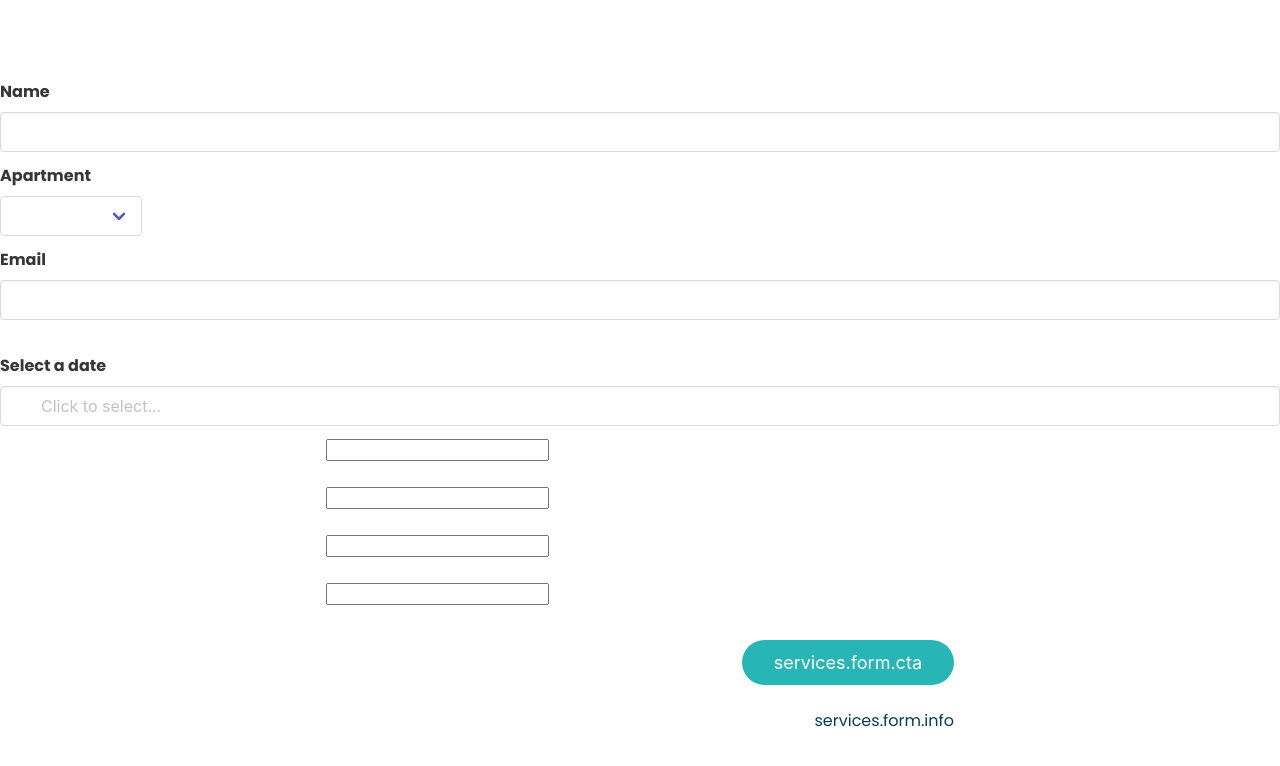
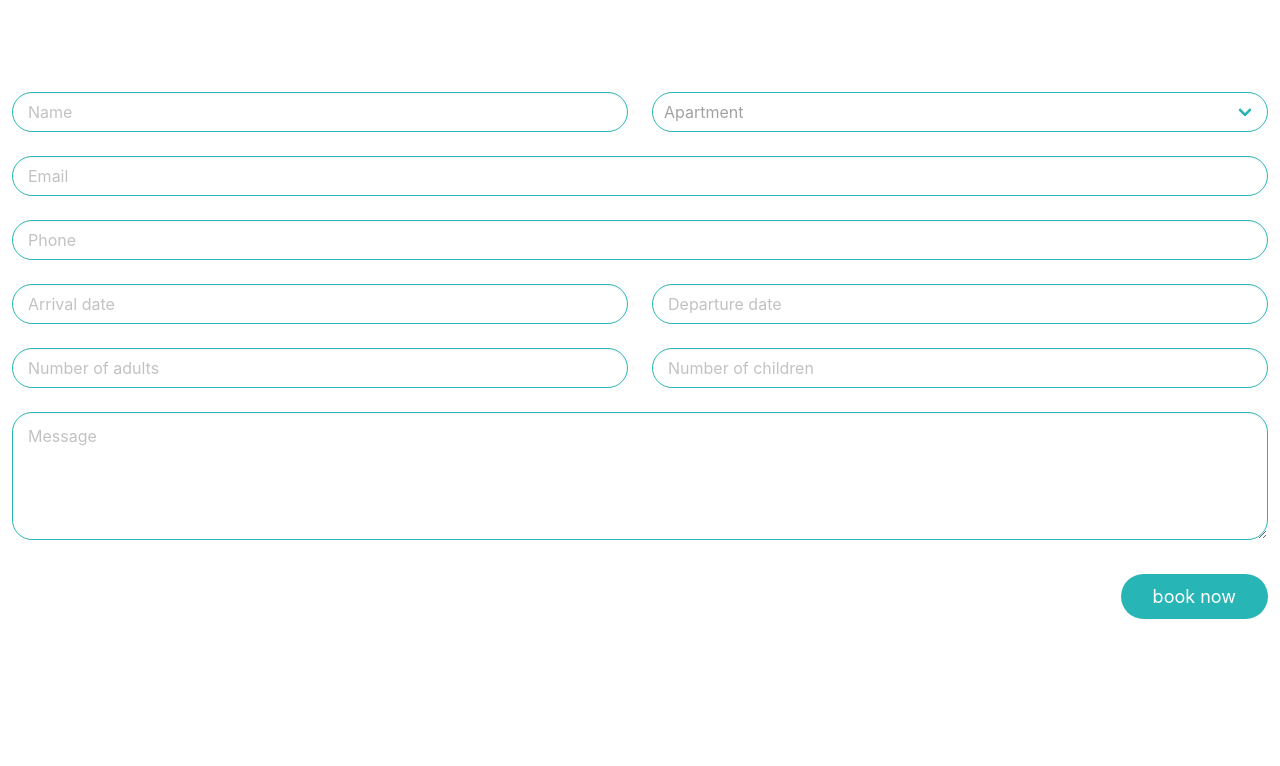
Before and after one commit to ekrehic/River-Drina, a Vue app: page /book-form-draft in a window 1280 px wide. Shown: the top 766 px of the page. Built offline with nearby package versions, Linux system fonts and the light colour scheme.

Commit message:
book form

```diff
--- a/public/index.html
+++ b/public/index.html
@@ -22,12 +22,17 @@
     </noscript>
     <div id="app"></div>
     <!-- built files will be auto injected -->
-  <div  style="opacity: 0; height: 0; width: 0">
+  <div  style="opacity: 0; height: 0; width: 0; display: none;">
       <form class="form" name="book" method="post" netlify netlify-honeypot="bot-field">
-          <input type="text" name="name" />
-          <input type="text" name="apartment" />
-          <input type="text" name="email" />
-          <input type="text" name="arrivalDate" />
+          <input type="text" name="Name" />
+          <input type="text" name="Apartment" />
+          <input type="text" name="Email" />
+          <input type="text" name="Phone" />
+          <input type="text" name="Arrival Date" />
+          <input type="text" name="Departure Date" />
+          <input type="text" name="Adults" />
+          <input type="text" name="Children" />
+          <input type="text" name="Message" />
           <textarea name="message"></textarea>
       </form>
   </div>
--- a/src/assets/scss/base/forms.scss
+++ b/src/assets/scss/base/forms.scss
@@ -0,0 +1,94 @@
+.form {
+  .input,
+  .select,
+  .textarea {
+    border-radius: 20px;
+    border-color: #28B5B5;
+
+    &:focus {
+      outline: none;
+      box-shadow: 0 0 8px rgba(40, 181, 181, 0.5);
+    }
+
+    select {
+      border-radius: 20px;
+      border-color: #28B5B5;
+
+      &:focus {
+        outline: none;
+        box-shadow: 0 0 8px rgba(40, 181, 181, 0.5);
+      }
+    }
+  }
+
+  .input,
+  .textarea {
+    padding-left: 15px;
+  }
+
+  .select {
+    &::after  {
+      border-color: #28B5B5 !important;
+    }
+  }
+
+  .b-numberinput {
+      width: 100%;
+
+      input {
+        text-align: left;
+
+        &::placeholder {
+          text-align: left;
+        }
+      }
+  }
+
+  .datepicker {
+    .datepicker-header {
+      padding-bottom: 10px;
+      margin-bottom: 0;
+
+      .pagination-previous,
+      .pagination-next {
+        display: none;
+      }
+
+      .pagination-list {
+        .control {
+          padding: 0;
+
+        }
+      }
+    }
+
+    .input {
+      &:focus {
+        outline: none;
+        box-shadow: 0 0 8px rgba(40, 181, 181, 0.5) !important;
+      }
+    }
+
+    .dropdown-content {
+      padding-top: 0;
+    }
+
+    .datepicker-table {
+     .datepicker-cell {
+       padding: 4px 8px;
+
+       &.is-today {
+         border-color: rgba(40, 181, 181, 0.5);
+       }
+
+       &.is-selected {
+        background-color: #28B5B5;
+       }
+     }
+    }
+  }
+
+  .help.counter {
+    display: none;
+  }
+}
--- /dev/null
+++ b/src/assets/scss/base/modal.scss
@@ -0,0 +1,48 @@
+.modal {
+  &.is-active {
+    z-index: 100;
+  }
+
+  .modal-background {
+    background: rgba(255, 255, 255, 0.3);
+    backdrop-filter: blur(10px);
+    -webkit-backdrop-filter: blur(10px);
+  }
+
+  .modal-content {
+    padding: 50px;
+    position: relative;
+
+    .modal__body {
+      background: #fff;
+      border-radius: 20px;
+      padding: 30px;
+      max-height: 100%;
+      overflow: auto;
+
+    }
+
+    .modal-close {
+      position: absolute;
+      background-image: url("../images/RiverDrina_yellow-shape.png");
+      background-size: contain;
+      background-repeat: no-repeat;
+      background-position: center;
+
+      &:hover,
+      &:focus {
+        background-color: unset;
+      }
+
+      &.is-large {
+        height: 70px;
+        max-height: 70px;
+        max-width: 70px;
+        min-height: 70px;
+        min-width: 70px;
+        width: 70px;
+      }
+    }
+
+  }
+}
--- a/src/assets/scss/main.scss
+++ b/src/assets/scss/main.scss
@@ -4,3 +4,4 @@
 @import "base/layout.scss";
 @import "base/buttons.scss";
 @import "base/forms.scss";
+@import "base/modal.scss";
--- a/src/components/forms/Book.vue
+++ b/src/components/forms/Book.vue
@@ -1,56 +1,134 @@
 <template>
   <div class="form form--book">
-
-    <b-field label="Name">
-      <b-input v-model="formData.name"></b-input>
+    <div class="columns is-multiline m-0">
+      <div class="column is-6">
+        <b-field>
+          <b-input v-model="formData.name" :placeholder="$t(`form.name`)"></b-input>
         </b-field>
-    <b-field label="Apartment">
-      <b-select placeholder="Select apartment" v-model="formData.apartment">
-        <option value="Apartman 1">
-          Apartman 1
-        </option>
-        <option value="Apartman 2">
-                Apartman 2
+      </div>
+      <div class="column is-6">
+        <b-field>
+          <b-select
+              :placeholder="$t(`form.apartment`)"
+              v-model="formData.apartment"
+              expanded
+          >
+            <option v-for="(a, i) in apartmentOptions" :key="`apartment-option-${i}`" :value="a.value">
+              {{a.text}}
             </option>
           </b-select>
         </b-field>
-    <b-field label="Email">
-      <b-input type="email"
+      </div>
+      <div class="column is-12">
+        <b-field>
+          <b-input
               v-model="formData.email"
-               maxlength="30">
-      </b-input>
+              :placeholder="$t(`form.email`)"
+              type="email"
+              maxlength="30"
+          ></b-input>
         </b-field>
-    <b-field label="Select a date">
+      </div>
+      <div class="column is-12">
+        <b-field>
+          <b-input
+              v-model="formData.phone"
+              :placeholder="$t(`form.phone`)"
+          ></b-input>
+        </b-field>
+      </div>
+      <div class="column is-6">
+        <b-field>
           <b-datepicker
               v-model="formData.arrivalDate"
-          placeholder="Click to select..."
-          icon="calendar-today"
-          icon-right-clickable
-          trap-focus>
+              :placeholder="$t(`form.arrivalDate`)"
+              :min-date="new Date()"
+          >
           </b-datepicker>
         </b-field>
+      </div>
+      <div class="column is-6">
+        <b-field>
+          <b-datepicker
+              v-model="formData.departureDate"
+              :placeholder="$t(`form.departureDate`)"
+              :min-date="formData.arrivalDate || new Date()"
+          >
+          </b-datepicker>
+        </b-field>
+      </div>
+      <div class="column is-6">
+        <b-field>
+          <b-numberinput
+              v-model="formData.adults"
+              :placeholder="$t(`form.adultsNumber`)"
+              class="full-width"
+              :controls="false"
+          >
+          </b-numberinput>
+        </b-field>
+      </div>
+      <div class="column is-6">
+        <b-field>
+          <b-numberinput
+              v-model="formData.children"
+              :placeholder="$t(`form.childrenNumber`)"
+              class="full-width"
+              :controls="false"
+          >
+          </b-numberinput>
+        </b-field>
+      </div>
+      <div class="column is-12">
+        <b-field>
+          <b-input
+              v-model="formData.message"
+              maxlength="3000"
+              type="textarea"
+              :placeholder="$t(`form.message`)"
+          ></b-input>
+        </b-field>
+      </div>
+    </div>
 
-
+    <div class="column is-12">
       <form class="form" :name="`book`" method="post" netlify netlify-honeypot="bot-field">
         <input type="hidden" name="form-name" :value="`book`" />
-      <div class="columns is-multiline">
+        <div class="columns is-multiline" style="display: none;">
           <div class="column is-6 is-offset-3">
-          <input class="form__input" type="text" id="name" name="name" required :value="formData.name">
+            <input class="form__input" type="text" id="name" name="Name" :value="formData.name">
           </div>
           <div class="column is-6 is-offset-3">
-          <input class="form__input"  type="text" id="apartment" name="apartment" required :value="formData.apartment">
+            <input class="form__input"  type="text" id="apartment" name="Apartment" :value="formData.apartment">
           </div>
           <div class="column is-6 is-offset-3">
-          <input class="form__input"  type="email" id="email" name="email" required  :value="formData.email">
+            <input class="form__input"  type="email" id="email" name="Email"   :value="formData.email">
           </div>
           <div class="column is-6 is-offset-3">
-          <input class="form__input" name="arrivalDate" id="arrivalDate"  :value="formData.arrivalDate"/>
+            <input class="form__input"  type="email" id="phone" name="Phone"  :value="formData.email">
           </div>
+          <div class="column is-6 is-offset-3">
+            <input class="form__input" name="Arrival Date" id="arrivalDate"  :value="formData.arrivalDate"/>
+          </div>
+          <div class="column is-6 is-offset-3">
+            <input class="form__input" name="Departure Date" id="departureDate"  :value="formData.departureDate"/>
+          </div>
+          <div class="column is-6 is-offset-3">
+            <input class="form__input" name="Adults" id="adults" :value="formData.adults"/>
+          </div>
+          <div class="column is-6 is-offset-3">
+            <input class="form__input" name="Children" id="children" :value="formData.children"/>
+          </div>
+          <div class="column is-6 is-offset-3">
+            <input class="form__input" name="Message" id="message" :value="formData.message"/>
+          </div>
+        </div>
+        <div class="columns m-0">
+          <div class="column p-0 is-12 has-text-right">
 
-        <div class="column is-6 is-offset-3 has-text-right">
-          <button class="button button--hollow m-t-10">
+              <button class="button m-t-10">
                 <span class="text">
-                  {{ $t(`services.form.cta`) }}
+                  {{ $t(`form.book`) }}
                 </span>
                 <span class="dot"></span>
                 <span class="icon-wrapper">
@@ -58,13 +136,11 @@
               </button>
           </div>
 
-        <div class="column is-6 is-offset-3 has-text-right">
-          <div class="contact__info">
-            <p v-html="$t(`services.form.info`)"></p>
-          </div>
-        </div>
         </div>
       </form>
+
+    </div>
+
 
   </div>
 </template>
@@ -77,10 +153,40 @@ import { Component } from 'vue-property-decorator';
 class Quote extends Vue {
   formData = {
     name: '',
-    apartment: '',
+    apartment: null,
     email: '',
+    phone: '',
     arrivalDate: null,
+    departureDate: null,
+    adults: null,
+    children: null,
+    message: '',
   }
+
+  get apartmentOptions() {
+    return [
+      {
+        id: 1,
+        value: 'Apartment 1',
+        text: `${this.$t(`form.apartment`)} 1`,
+      },
+      {
+        id: 2,
+        value: 'Apartment 2',
+        text: `${this.$t(`form.apartment`)} 2`,
+      },
+      {
+        id: 3,
+        value: 'Apartment 3',
+        text: `${this.$t(`form.apartment`)} 3`,
+      },
+    ];
+  }
+
+  declineKeys(event, parameters){
+    if (parameters.includes(event.key)) event.preventDefault();
+  }
+
 }
 
 export default Quote;
--- a/src/components/sections/Pool.vue
+++ b/src/components/sections/Pool.vue
@@ -2,7 +2,7 @@
   <div id="pool" class="pool__wrapper">
     <div class="section pool">
       <div class="columns is-multiline">
-        <div class="column is-12 column__title">
+        <div class="column is-12 column__title has-text-centered-touch">
           <h2>
             {{ $t(`pool.title`) }}
             <span>
--- a/src/constants/locales/ba.ts
+++ b/src/constants/locales/ba.ts
@@ -60,6 +60,21 @@ const ba = {
     contact: {
         contactUs: `Kontaktiraj nas`,
         bookNow: 'Bukiraj',
+    },
+    form: {
+        book: 'Bukiraj',
+        contact: 'Kontaktiraj',
+        name: 'Ime',
+        apartment: 'Apartman',
+        email: 'Email',
+        phone: 'Broj telefona',
+        arrivalDate: 'Datum dolaska',
+        departureDate: 'Datum odlaska',
+        adultsNumber: 'Broj odraslih',
+        childrenNumber: 'Broj djece',
+        message: 'Poruka',
+        firstName: 'Ime',
+        lastName: 'Prezime',
     }
 }
 
--- a/src/constants/locales/en.ts
+++ b/src/constants/locales/en.ts
@@ -60,6 +60,21 @@ const en = {
     contact: {
         contactUs: `Contact us`,
         bookNow: 'Book now',
+    },
+    form: {
+        book: 'Book now',
+        contact: 'Contact us',
+        name: 'Name',
+        apartment: 'Apartment',
+        email: 'Email',
+        phone: 'Phone',
+        arrivalDate: 'Arrival date',
+        departureDate: 'Departure date',
+        adultsNumber: 'Number of adults',
+        childrenNumber: 'Number of children',
+        message: 'Message',
+        firstName: 'First name',
+        lastName: 'Last name',
     }
 }
 
```
Also changed, not shown: src/components/sections/Contact.vue (+26 -3 lines), src/assets/images/RiverDrina_yellow-shape.png (added). Lines whose indentation alone changed are shown as unchanged.
